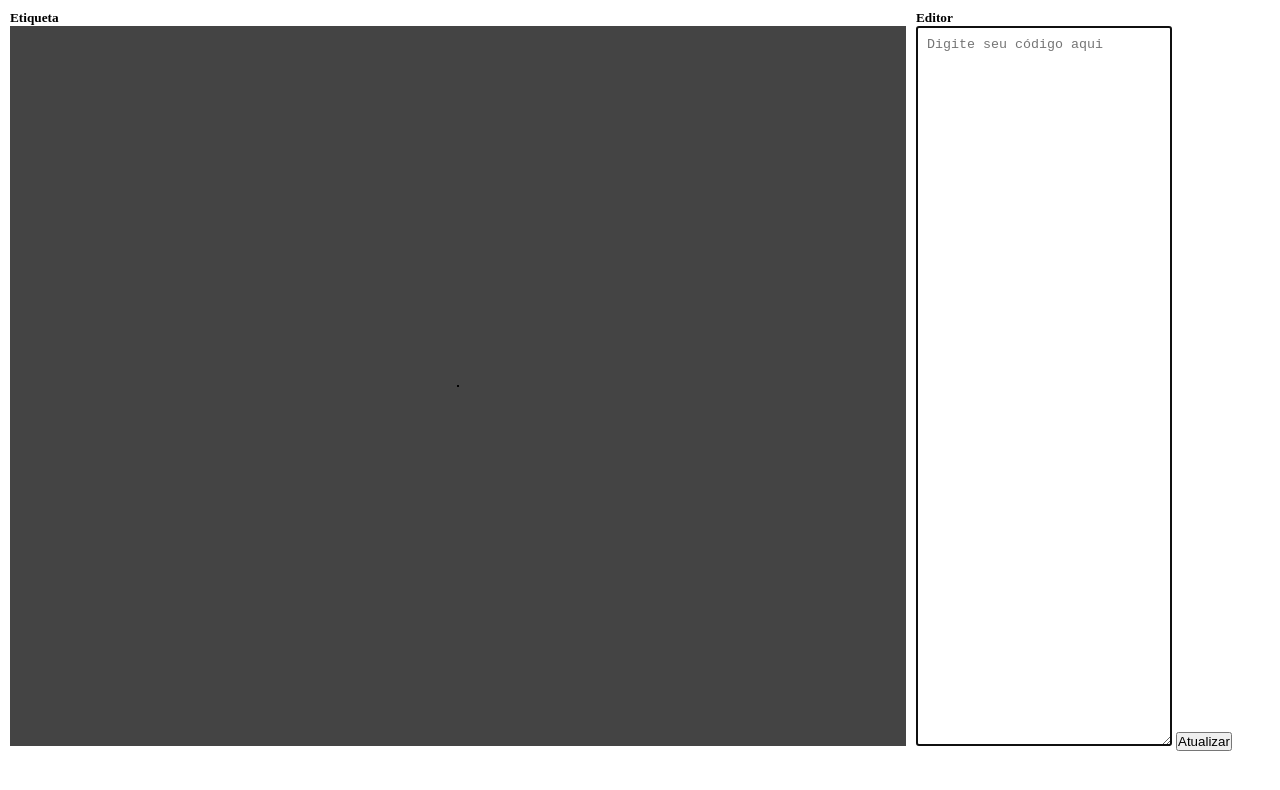
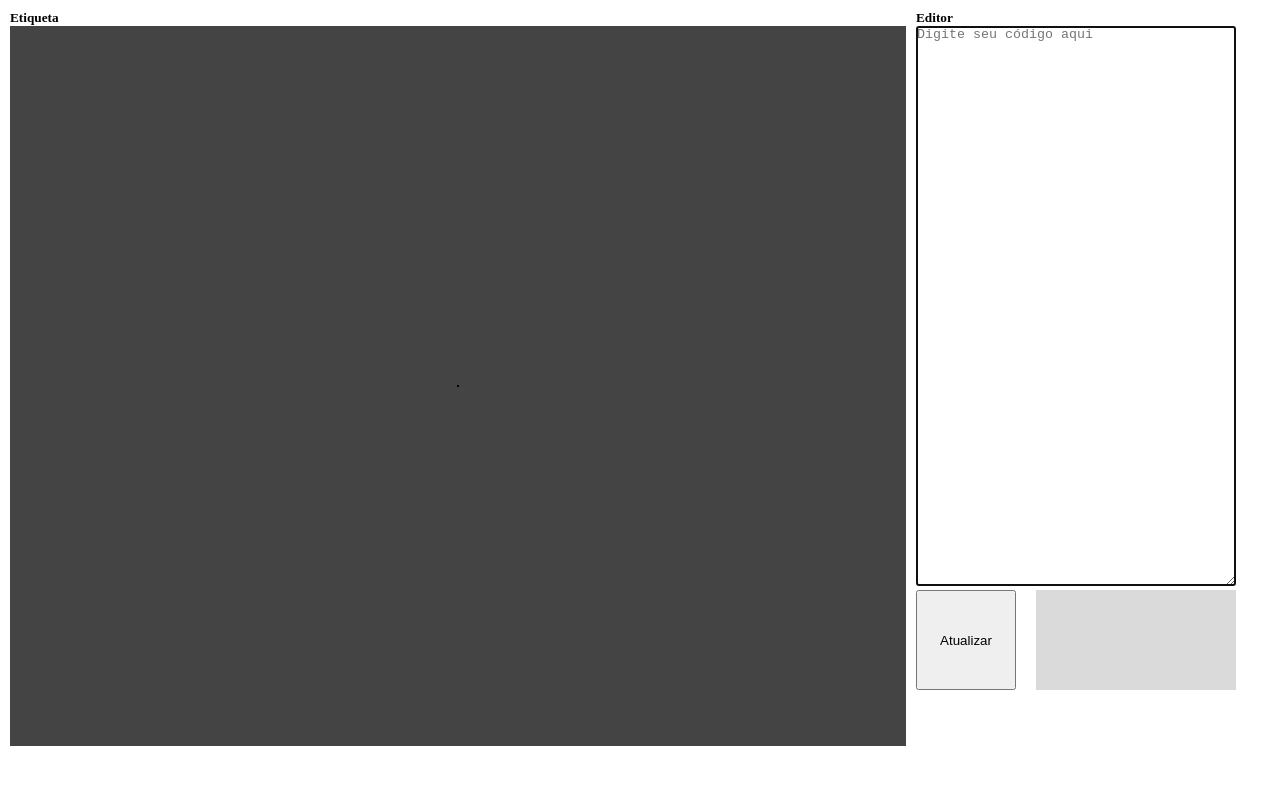
Before and after one commit to LpxsBr/EPLv0, a website: page index.html in a window 1280 px wide. Drawn offline with Linux system fonts and the light colour scheme; a web font is replaced by a local one.

Commit message:
feat: implement help area

```diff
--- a/index.html
+++ b/index.html
@@ -11,8 +11,6 @@
   <link rel="preconnect" href="https://fonts.gstatic.com" crossorigin />
   <link href="https://fonts.googleapis.com/css2?family=Libre+Barcode+128&display=swap" rel="stylesheet" />
   <link rel="stylesheet" href="./src/style.css">
-
-<script src="./src/main.js"></script>
   <title>Document</title>
 </head>
 
@@ -28,11 +26,15 @@
     </div>
     <div>
       <h5>Editor</h5>
-      <textarea id="text" style="width: 20vw; height: 90vh; padding: 10px;" autofocus
-        placeholder="Digite seu código aqui"></textarea>
-        <button type="button" onclick="toEPLView('text')">Atualizar</button>
+      <textarea id="text" style="width: 25vw; height: 70vh;" autofocus placeholder="Digite seu código aqui" onkeydown="eplHighLight('text')"></textarea>
+      <div style="display: flex; justify-content: space-between;">
+        <button type="button" style="width: 100px;" onclick="toEPLView('text')">Atualizar</button>
+        <p id="info" style="width: 200px; height: 100px; background-color: rgb(218, 218, 218);"></p>
+      </div>
     </div>
   </main>
 </body>
 
+<script src="./src/main.js"></script>
+
 </html>
```
